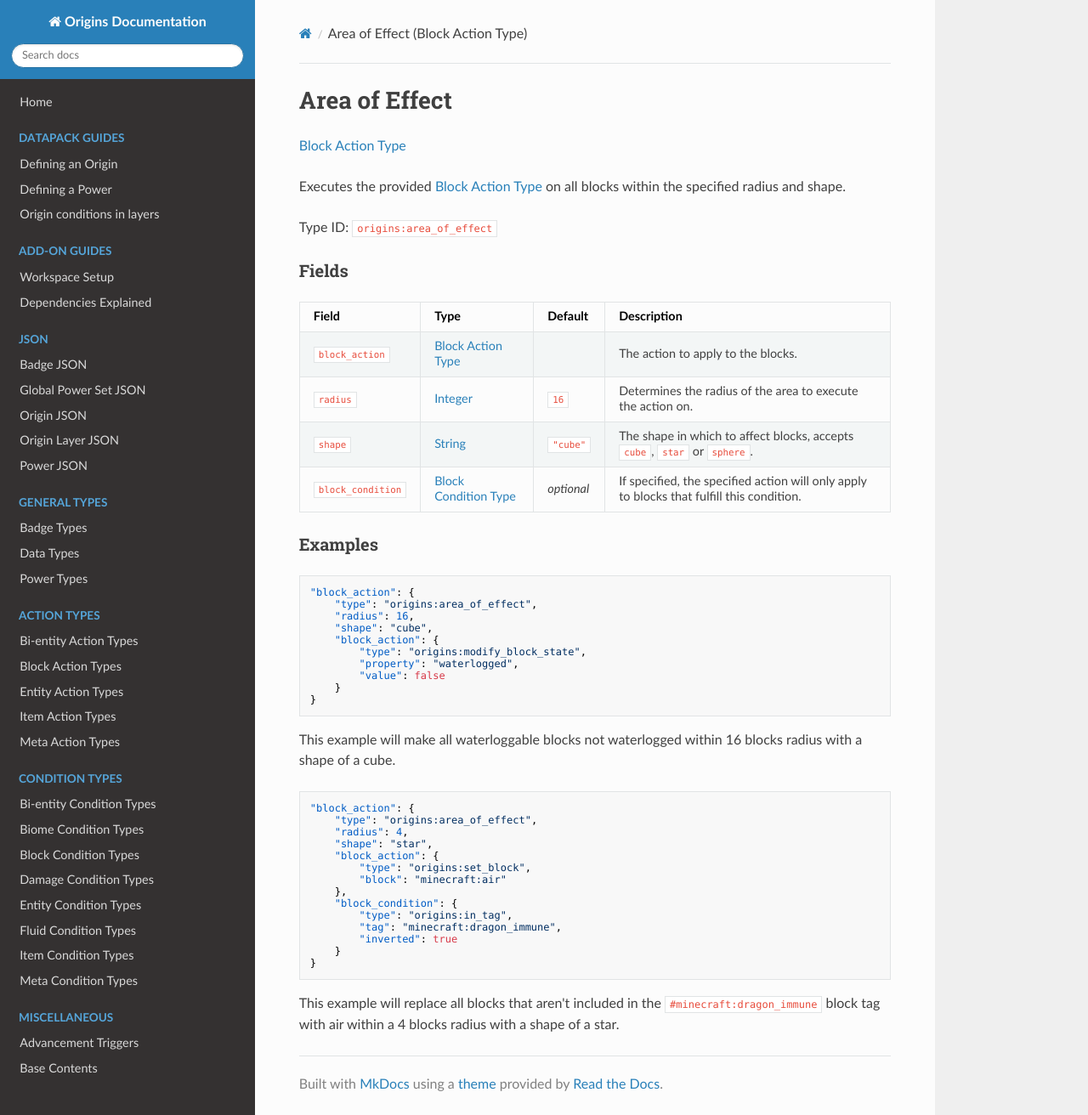
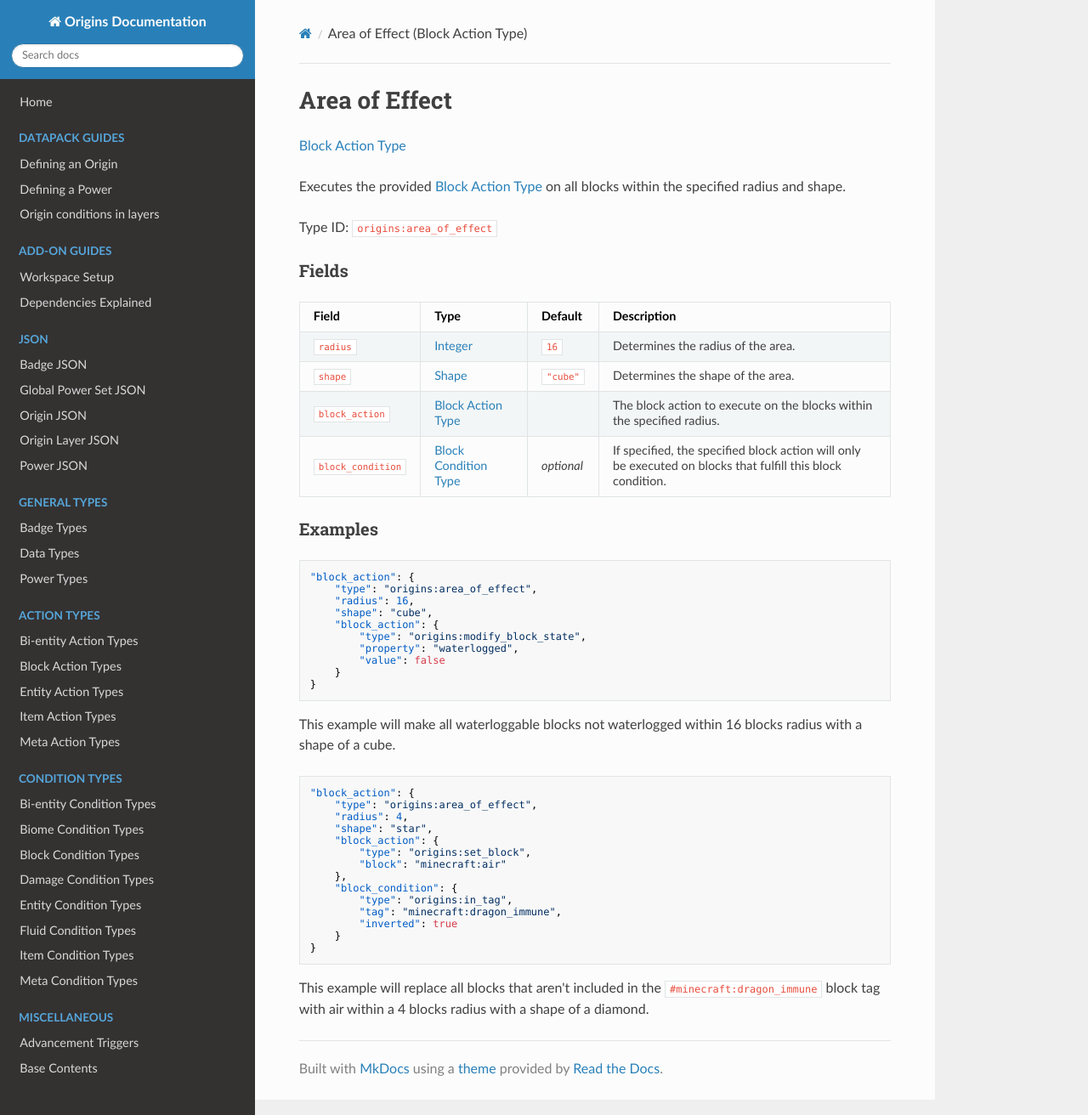
Before and after one commit to apace100/origins-docs, an MkDocs documentation site: the page built from docs/types/block_action_types/area_of_effect.md, in a window 1280 px wide and 1312 px high. Shown: the whole window at 85% size. Built offline with MkDocs 1.6.1, drawn with Linux system fonts in a browser that asks for light colours; nearby versions of some CDN libraries.

Commit message:
Updated `area_of_effect` (Block Action Type) * Updated the field table

````diff
--- a/docs/types/block_action_types/area_of_effect.md
+++ b/docs/types/block_action_types/area_of_effect.md
@@ -14,12 +14,12 @@ Type ID: `origins:area_of_effect`
 
 ### Fields
 
-Field  | Type | Default | Description
--------|------|---------|-------------
-`block_action` | [Block Action Type](../block_action_types.md) | | The action to apply to the blocks.
-`radius` | [Integer](../data_types/integer.md) | `16` | Determines the radius of the area to execute the action on.
-`shape` | [String](../data_types/string.md) | `"cube"` | The shape in which to affect blocks, accepts `cube`, `star` or `sphere`.
-`block_condition` | [Block Condition Type](../block_condition_types.md) | _optional_ | If specified, the specified action will only apply to blocks that fulfill this condition.
+Field | Type | Default | Description
+------|------|---------|------------
+`radius` | [Integer](../data_types/integer.md) | `16` | Determines the radius of the area.
+`shape` | [Shape](../data_types/shape.md) | `"cube"` | Determines the shape of the area.
+`block_action` | [Block Action Type](../block_action_types.md) | | The block action to execute on the blocks within the specified radius.
+`block_condition` | [Block Condition Type](../block_condition_types.md) | *optional* | If specified, the specified block action will only be executed on blocks that fulfill this block condition.
 
 
 ### Examples
@@ -57,4 +57,4 @@ This example will make all waterloggable blocks not waterlogged within 16 blocks
 }
 ```
 
-This example will replace all blocks that aren't included in the `#minecraft:dragon_immune` block tag with air within a 4 blocks radius with a shape of a star.
+This example will replace all blocks that aren't included in the `#minecraft:dragon_immune` block tag with air within a 4 blocks radius with a shape of a diamond.
````
